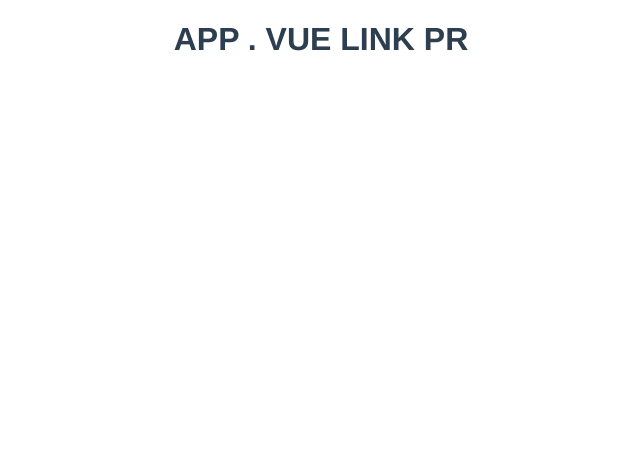
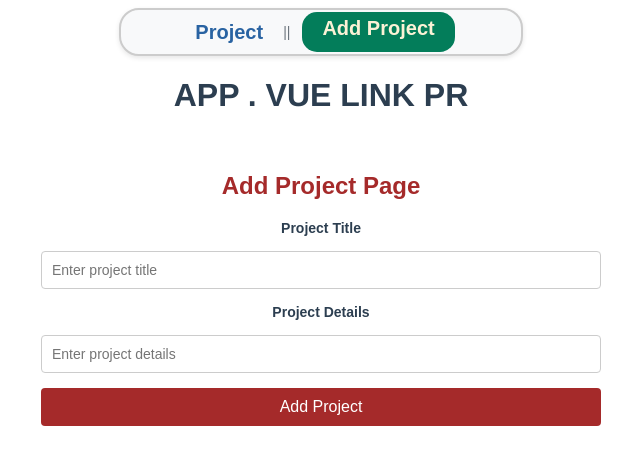
Before and after one commit to KRYPTONITErex/project_planner1, a Vue app: page /addProject in a window 1280 px wide. Before the commit this address had no page. Shown: the top 464 px of the page, without its empty margins (319-959 px from the left). Built offline with nearby package versions, Linux system fonts and the light colour scheme.

Commit message:
3rd commit nav bar component created

```diff
--- a/src/App.vue
+++ b/src/App.vue
@@ -1,11 +1,22 @@
 <template>
 
+<Navbar></Navbar>
 
-  <h1>APP . VUE LINK PR</h1>
+<h1>APP . VUE LINK PR</h1>
 
   <router-view/>
 
 </template>
+
+<script>
+import Navbar from './components/Navbar.vue';
+
+  export default{
+    components: { Navbar }
+
+  }
+
+</script>
 
 <style>
 #app {
--- /dev/null
+++ b/src/components/Navbar.vue
@@ -0,0 +1,51 @@
+<template>
+    <nav class="main-nav">
+      <router-link to="/" class="nav-link">Project</router-link>
+      <span class="separator">||</span>
+      <router-link :to="{ name: 'AddProject' }" class="nav-link">Add Project</router-link>
+    </nav>
+  </template>
+
+  <script>
+  export default {
+    name: "MainNav",
+  };
+  </script>
+
+  <style scoped>
+  .main-nav {
+    width: 400px;
+    display: inline-flex; /* Compact width around the content */
+    justify-content: center;
+    align-items: center;
+    gap: 10px;
+    background-color: #f8f9fa;
+    padding: 0px 0px;
+    border-radius: 20px; /* Rounded corners */
+    font-family: Arial, sans-serif;
+    border: 2px solid #ccc;
+    box-shadow: 0 2px 5px rgba(0, 0, 0, 0.1); /* Optional shadow for depth */
+  }
+
+  .nav-link {
+    text-decoration: none;
+    color: #034891d8;
+    font-size: 20px;
+    font-weight: bold;
+    padding: 10px;
+  }
+
+  .separator {
+    color: #6c757d;
+    font-size: 14px;
+  }
+  .router-link-active {
+  color: #fcf2d6; /* Highlighted text color */
+  font-weight: bold; /* Emphasize the active link */
+  background-color: rgb(3, 125, 90);
+  border-radius: 15px; /* Rounded corners for a smoother look */
+  margin: 2px;
+  height: 30px;
+  padding: 5px 20px;
+  }
+  </style>
--- a/src/router/index.js
+++ b/src/router/index.js
@@ -1,5 +1,6 @@
 import { createRouter, createWebHistory } from 'vue-router'
 import HomeView from '../views/HomeView.vue'
+import AddProject from '../views/AddProject.vue'
 
 const routes = [
   {
@@ -7,6 +8,11 @@ const routes = [
     name: 'home',
     component: HomeView
   },
+  {
+    path: '/addProject',
+    name: 'AddProject',
+    component: AddProject
+  }
 
 ]
 
--- /dev/null
+++ b/src/views/AddProject.vue
@@ -0,0 +1,79 @@
+<template>
+
+    <div class="add-project-page">
+      <h1 class="title">Add Project Page</h1>
+
+        <form class="project-form">
+            <label for="project-title" class="form-label">Project Title</label>
+            <input id="project-title" type="text" class="form-input" placeholder="Enter project title">
+
+            <label for="project-details" class="form-label">Project Details</label>
+            <input id="project-details" type="text" class="form-input" placeholder="Enter project details">
+
+            <button type="submit" class="submit-button">Add Project</button>
+        </form>
+
+    </div>
+
+</template>
+
+<script>
+  export default {
+    name: 'AddProjectPage',
+  };
+</script>
+
+<style scoped>
+  .add-project-page {
+    max-width: 600px;
+    margin: 0 auto;
+    padding: 20px;
+    font-family: Arial, sans-serif;
+  }
+
+  .title {
+    color: brown;
+    font-size: 24px;
+    text-align: center;
+    margin-bottom: 20px;
+  }
+
+  .project-form {
+    display: flex;
+    flex-direction: column;
+    gap: 15px;
+  }
+
+  .form-label {
+    font-size: 14px;
+    font-weight: bold;
+  }
+
+  .form-input {
+    padding: 10px;
+    font-size: 14px;
+    border: 1px solid #ccc;
+    border-radius: 4px;
+  }
+
+  .form-input:focus {
+    outline: none;
+    border-color: #007BFF;
+  }
+
+  .submit-button {
+    background-color: brown;
+    color: white;
+    font-size: 16px;
+    padding: 10px;
+    border: none;
+    border-radius: 4px;
+    cursor: pointer;
+  }
+
+  .submit-button:hover {
+    background-color: darkred;
+    letter-spacing: 3px;
+    font-weight: bold;
+  }
+</style>
--- a/src/views/HomeView.vue
+++ b/src/views/HomeView.vue
@@ -1,6 +1,9 @@
 <template>
+
   <div class="home">
-   <h2>hi there, this is HOME VIEW PAGE</h2>
+
+
+    <h1 class="title">All projects Home Page</h1>
 
    <div v-for="project in projects" :key="project.id">
       <Singleproject :project="project" @delete="deletePj" @complete="complete"></Singleproject>
@@ -51,3 +54,14 @@ export default {
   }
 }
 </script>
+
+<style>
+
+  .title {
+    color: brown;
+    font-size: 24px;
+    text-align: center;
+    margin-bottom: 20px;
+  }
+
+</style>
```
